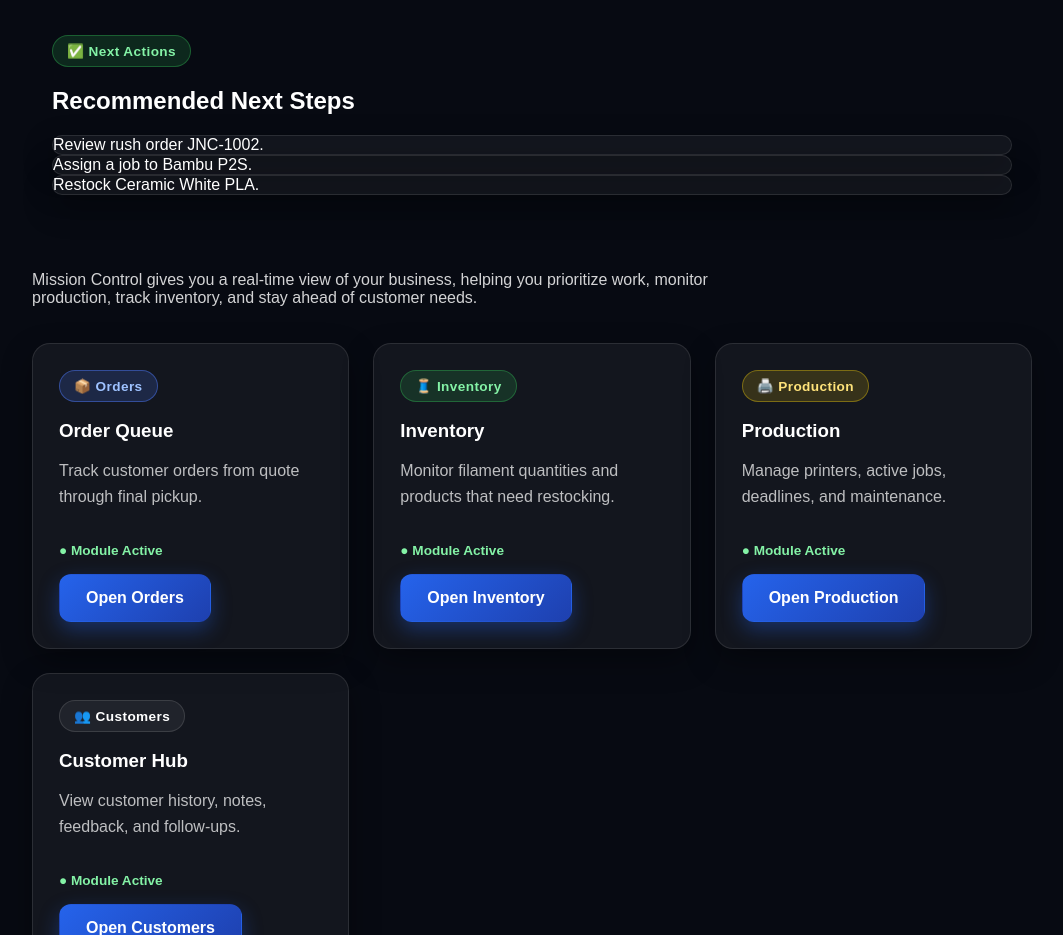
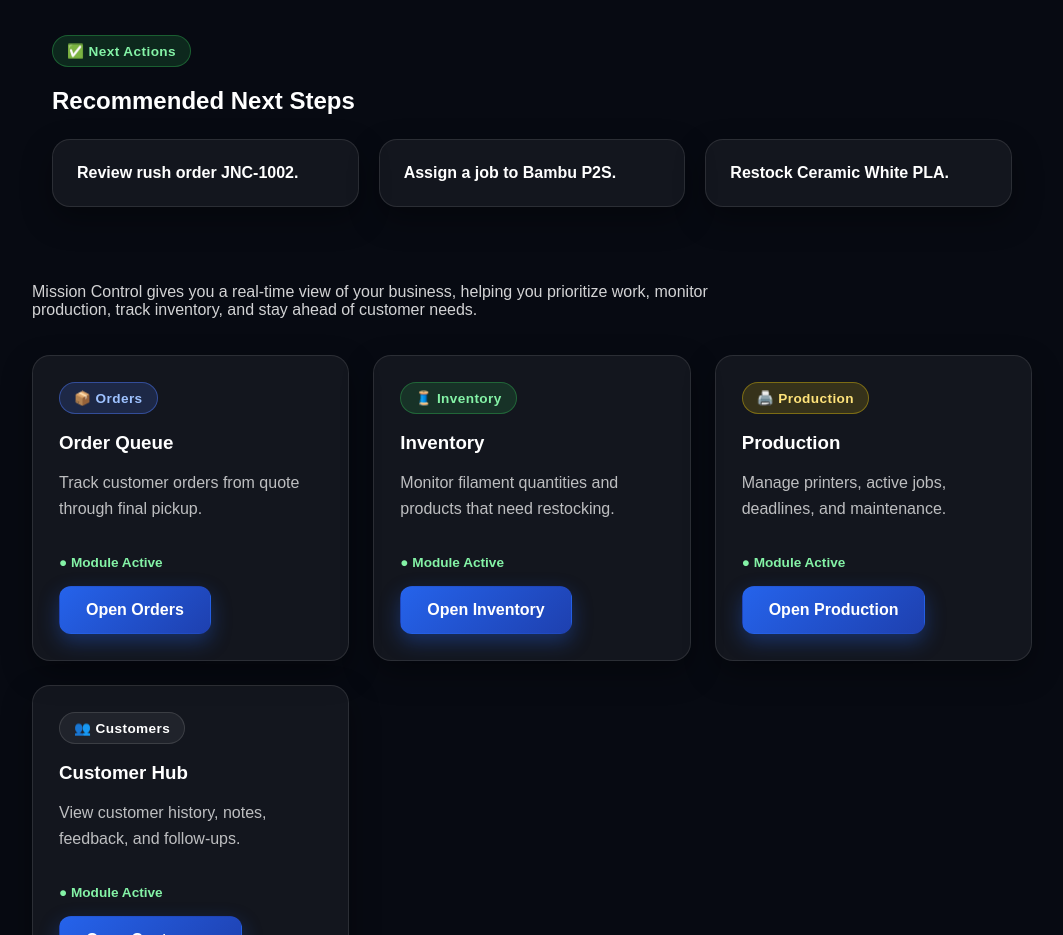
Before and after one commit to jnc3designs/jnc3designs-website, a Next.js app in the folder jnc3designs-premium/: page /operations in a window 1280 px wide. Shown: the part 800-1735 px from the top of the page, without its empty margins (108-1171 px from the left). Built offline with nearby package versions, Linux system fonts and the light colour scheme.

Commit message:
Add styles for next actions grid layout
Added styles for next actions grid and cards.

```diff
--- a/jnc3designs-premium/app/globals.css
+++ b/jnc3designs-premium/app/globals.css
@@ -1959,3 +1959,26 @@ font-size:120px;
     color:var(--jnc-text-muted);
 
 }
+/* =====================================================
+   Next Actions
+===================================================== */
+
+.next-actions-grid{
+
+    display:grid;
+
+    grid-template-columns:repeat(auto-fit,minmax(280px,1fr));
+
+    gap:20px;
+
+    margin-top:24px;
+
+}
+
+.next-actions-grid .jnc-card{
+
+    padding:24px;
+
+    font-weight:600;
+
+}
```
